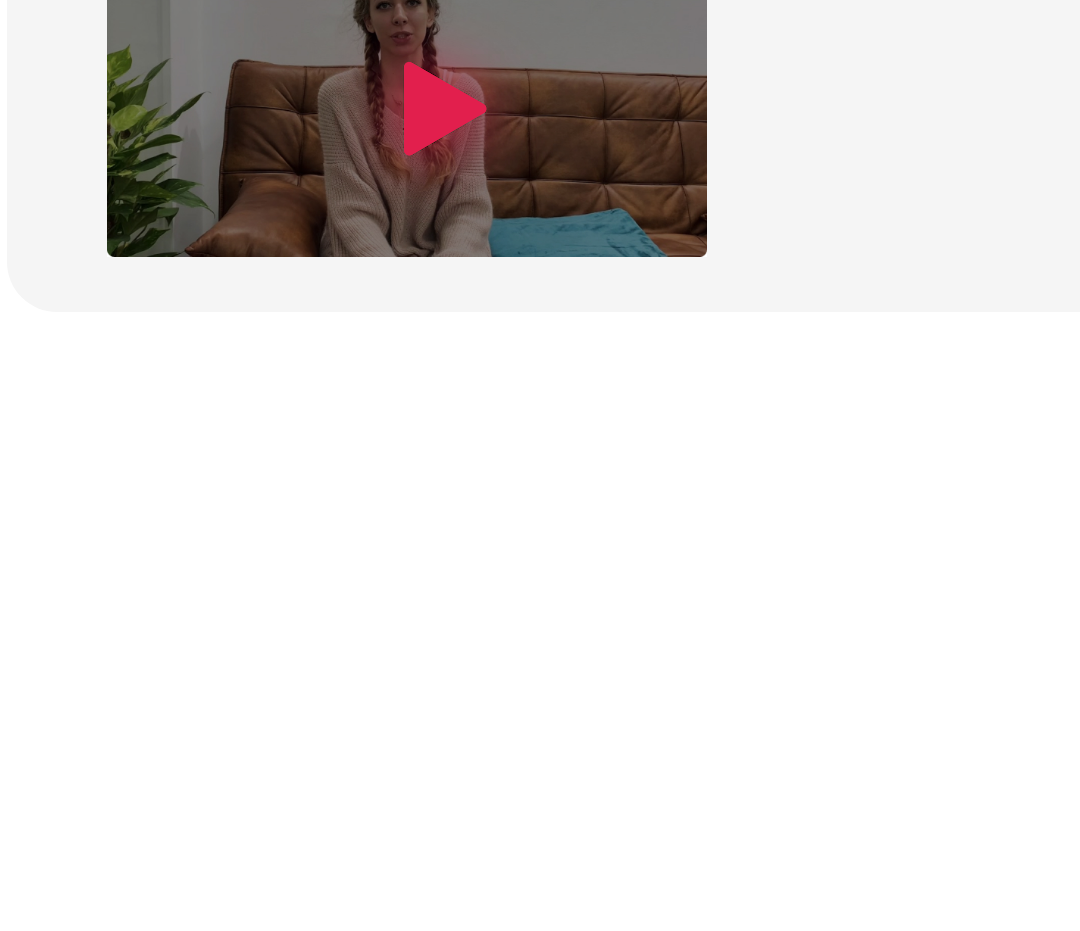
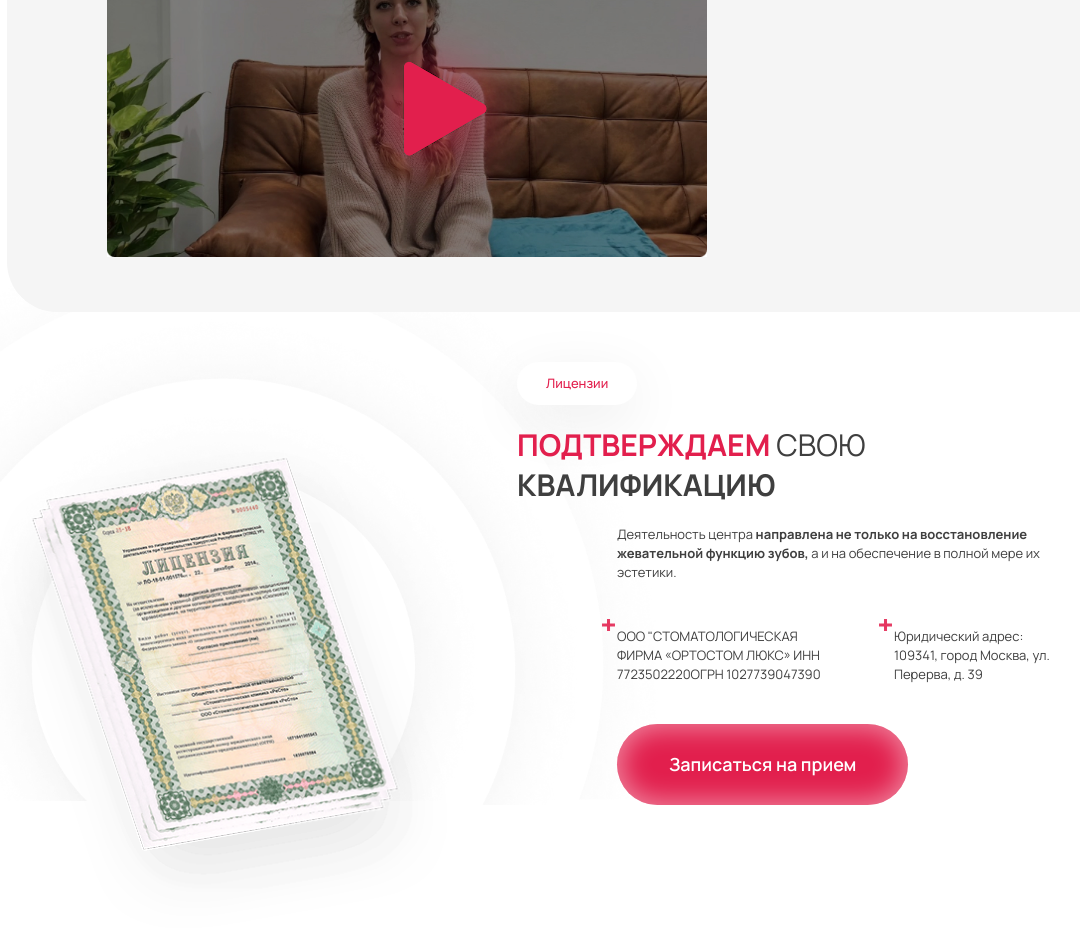
Before and after one commit to LuvTrippin/victory-group-test, a plain HTML site: page index.html in a window 1280 px wide. Shown: the part 3922-4853 px from the top of the page, without its empty margins (68-1148 px from the left). Before the commit the page ends 4334 px from the top, so only its background shows below. Drawn offline with Linux system fonts and the light colour scheme.

Commit message:
Закончил верстку блока с лицензиями

```diff
--- a/index.html
+++ b/index.html
@@ -291,7 +291,26 @@
             </div>
         </div>
     </div>
-    <div class="block block-6"></div>
+    <div class="block block-6">
+        <div class="block-header">
+            <a href="/" class="btn-secondary text-500 highlighted-text">Лицензии</a>
+            <div class="block-title text-700"><span class="highlighted-text">Подтверждаем</span> <span class="text-400">свою</span> квалификацию</div>
+            <div class="block-header-text">Деятельность центра <span class="text-700">направлена не только на восстановление жевательной функцию зубов,</span> а и на обеспечение в полной мере их эстетики.</div>
+        </div>
+        <div class="block-content">
+            <div class="certificate-wrapper circles">
+                <img src="assets/img/sertificate.png" alt="Лицензия" />
+                <div class="all-license"></div>
+            </div>
+        </div>
+        <div class="block-footer">
+            <div class="company-data">
+                <div class="tax-registarion">ООО "СТОМАТОЛОГИЧЕСКАЯ ФИРМА «ОРТОСТОМ ЛЮКС» ИНН 7723502220ОГРН 1027739047390 <span class="red-plus"></span></div>
+                <div class="adress">Юридический адрес: 109341, город Москва, ул. Перерва, д. 39 <span class="red-plus"></span></div>
+            </div>
+            <a href="/" class="btn-primary">Записаться на прием</a>
+        </div>
+    </div>
     <footer></footer>
 </body>
 </html>
--- a/style.css
+++ b/style.css
@@ -609,6 +609,17 @@ header {
     left: -13px;
 }
 
+.red-plus {
+    position: absolute;
+    width: 13px;
+    height: 13px;
+    background-image: url('assets/img/plus.svg');
+    background-repeat: no-repeat;
+    background-size: contain;
+    top: -8px;
+    left: -15px;
+}
+
 .block-2 .signature {
     bottom: 5%;
     right: 20%;
@@ -936,6 +947,75 @@ header {
     background-image: url('assets/img/cn4.svg');
 }
 
+.block-6 {
+    position: relative;
+    display: grid;
+    grid-template-columns: 1fr 1fr;
+    gap: 45px 90px;
+}
+
+.block-6 .block-header, .block-6 .block-footer {
+    grid-column: 2;
+    z-index: 1;
+}
+
+.block-6 .block-title, .block-6 .btn-secondary {
+    margin-left: -100px;
+}
+
+.block-6 .block-content {
+    grid-column: 1;
+    position: relative;
+    min-height: 400px;
+    margin-left: 130px;
+    grid-row: 1/3;
+}
+
+.block-6 .certificate-wrapper {
+    display: flex;
+    justify-content: center;
+    padding-top: 600px;
+    background-size: auto;
+    background-size: contain;
+    background-position: center;
+    background-position-y: center;
+    background-position-y: 309px;
+}
+
+.block-6 .block-title {
+    max-width: 363px;
+}
+
+.block-6 .block-header-text {
+    max-width: 447px;
+}
+
+.block-6 .certificate-wrapper img {
+    max-width: 447px;
+    max-height: 476px;
+}
+
+.block-6 .block-footer {
+    display: flex;
+    flex-direction: column;
+    gap: 40px;
+}
+
+.block-6 .company-data {
+    display: flex;
+    gap: 50px;
+}
+
+.block-6 .tax-registarion {
+    max-width: 227px;
+    position: relative;
+}
+
+.block-6 .adress {
+    max-width: 174px;
+    position: relative;
+}
+
 @media screen and (max-width: 1680px) {
     body {
         width: 1280px;
@@ -967,6 +1047,9 @@ header {
     .block-5 .feedback-links {
         margin-left: -470px;
     }
+    .block-6 .block-content {
+        margin-left: 60px;
+    }
 }
 
 @media screen and (max-width: 1300px) {
@@ -1085,9 +1168,19 @@ header {
         width: 40px;
         height: 40px;
     }
+    .block-6 .certificate-wrapper {
+        padding-top: 360px;
+        background-position-y: center;
+    }
+    .block-6 .block-content {
+        margin-left: 0;
+    }
 }
 
 @media screen and (max-width: 980px) {
+    .block {
+        padding: 25px 0;
+    }
     .circles {
         width: 500px;
         height: 500px;
@@ -1305,7 +1398,7 @@ header {
     }
     .block-2 {
         display: block;
-        padding-top: 65px;
+        padding-top: 100px;
     }
     .block-2 .block-content {
         position: relative;
@@ -1415,6 +1508,9 @@ header {
         top: -13px;
         left: 45%;
         background-size: contain;
+    }
+    .block-5 {
+        padding: 50px 0;
     }
     .block-5 .block-content {
         grid-template-columns: 1fr;
@@ -1482,4 +1578,38 @@ header {
         flex-direction: column;
         gap: 10px;
     }
-}
+    .block-6 {
+        grid-template-columns: 1fr;
+        gap: 20px;
+    }
+    .block-6 .block-header, .block-6 .block-footer {
+        grid-column: unset;
+    }
+    .block-6 .block-content {
+        grid-column: unset;
+        grid-row: unset;
+        min-height: 220px;
+        display: flex;
+        align-items: center;
+        justify-content: center;
+    }
+    .block-6 .certificate-wrapper img {
+        max-width: 210px;
+        max-height: 224px;
+    }
+    .block-6 .certificate-wrapper {
+        background-position: inherit;
+        align-items: center;
+        background-position-y: inherit;
+        padding-top: 0;
+        height: 220px;
+        width: 300px;
+    }
+    .block-6 .circles {
+        bottom: 0;
+        left: 0;
+    }
+    .block-6 .block-title, .block-6 .btn-secondary {
+        margin-left: 0;
+    }
+}
```
Also changed, not shown: assets/img/plus.svg (added), assets/img/sertificate.png (added).
